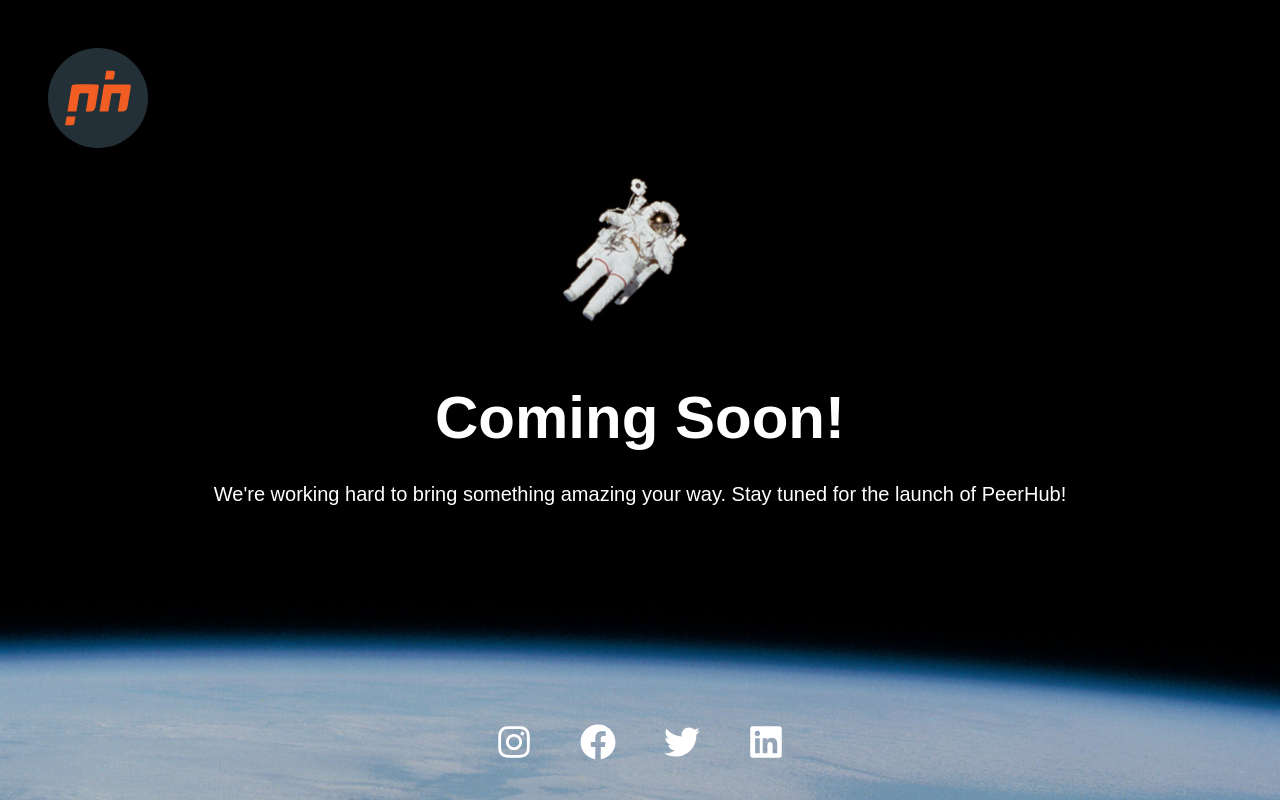
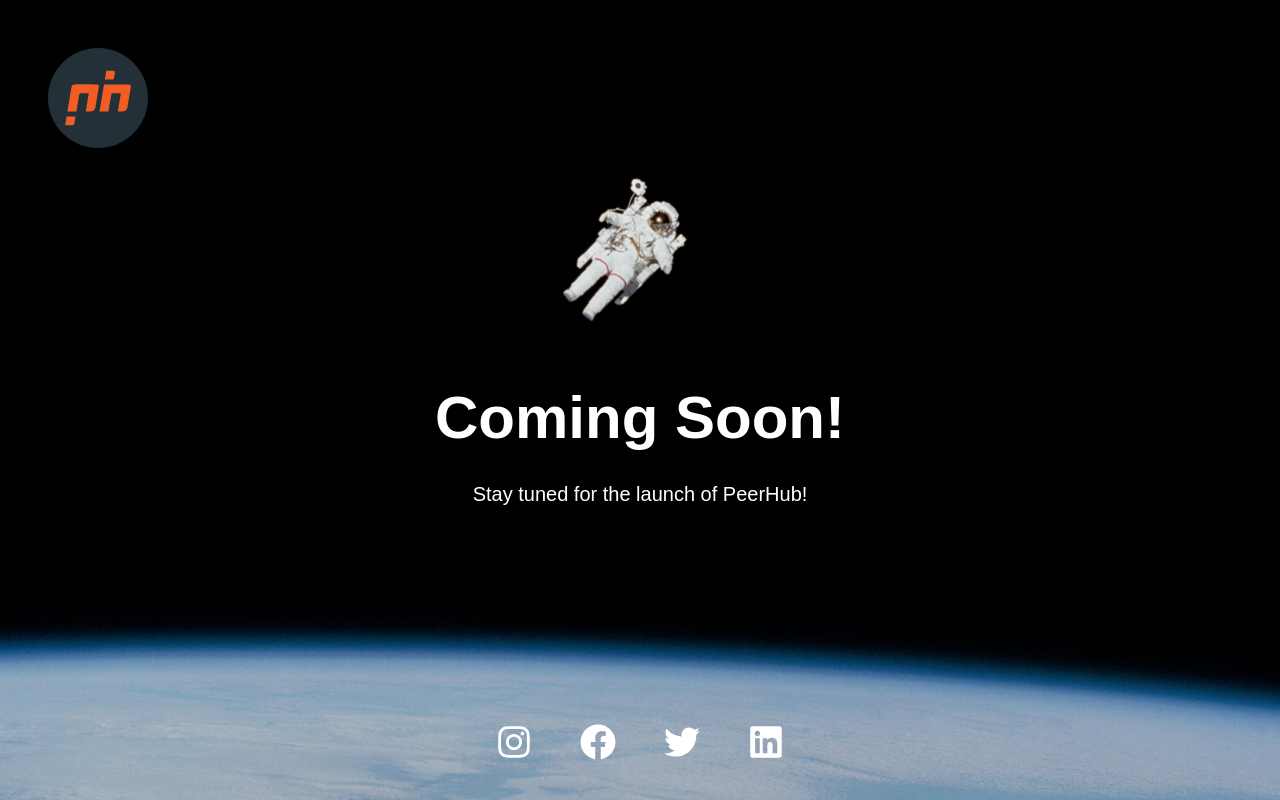
Before and after one commit to peer-hub-1/peer-hub-coming-soon-web-app, a Next.js app: page / in a window 1280 px wide. Built offline with nearby package versions, Linux system fonts and the light colour scheme.

Commit message:
new text

```diff
--- a/app/page.tsx
+++ b/app/page.tsx
@@ -26,8 +26,7 @@ export default function Home() {
         <div className="flex flex-grow flex-col gap-8 items-center justify-center px-4">
           <h1 className="text-3xl md:text-6xl font-bold ">Coming Soon!</h1>
           <p className="text-base md:text-xl">
-            We're working hard to bring something amazing your way. Stay tuned
-            for the launch of PeerHub!
+            Stay tuned for the launch of PeerHub!
           </p>
         </div>
         <div className="flex gap-4 sm:gap-12 pb-10 flex-wrap">
```
